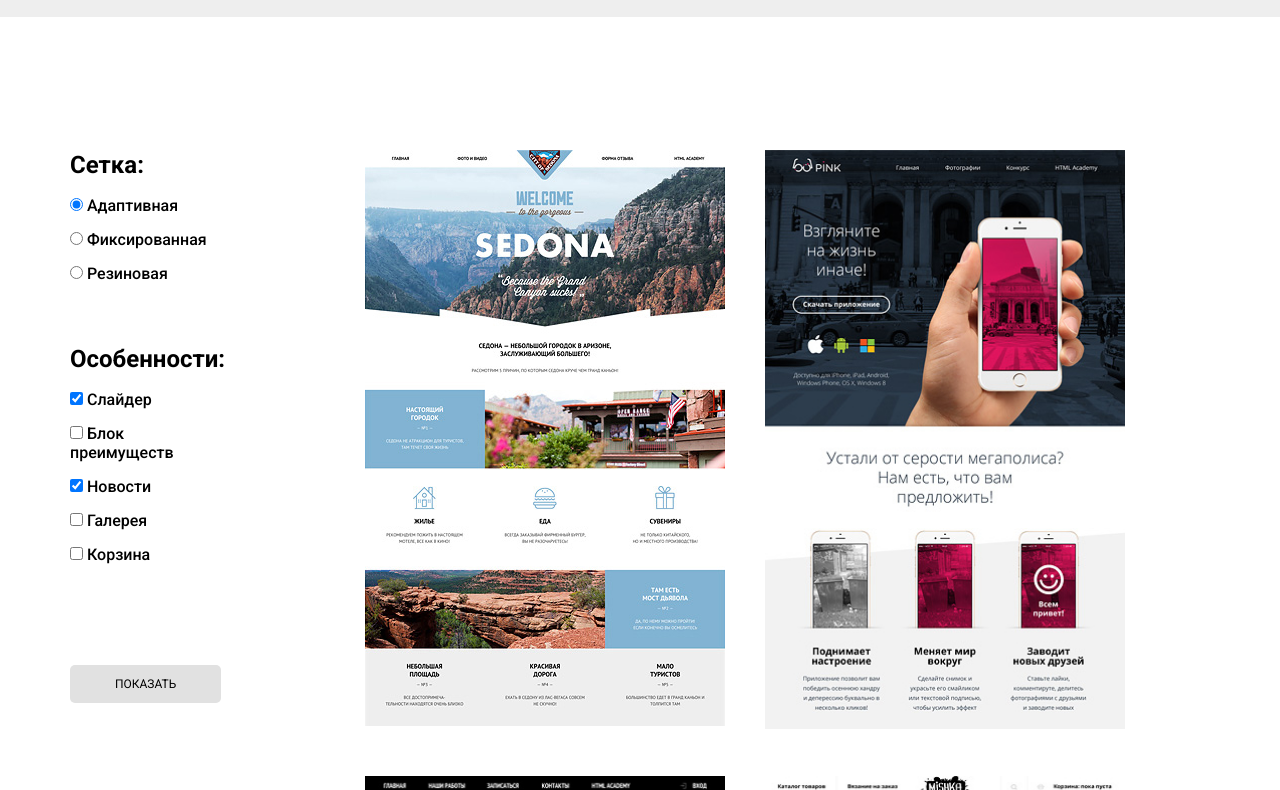
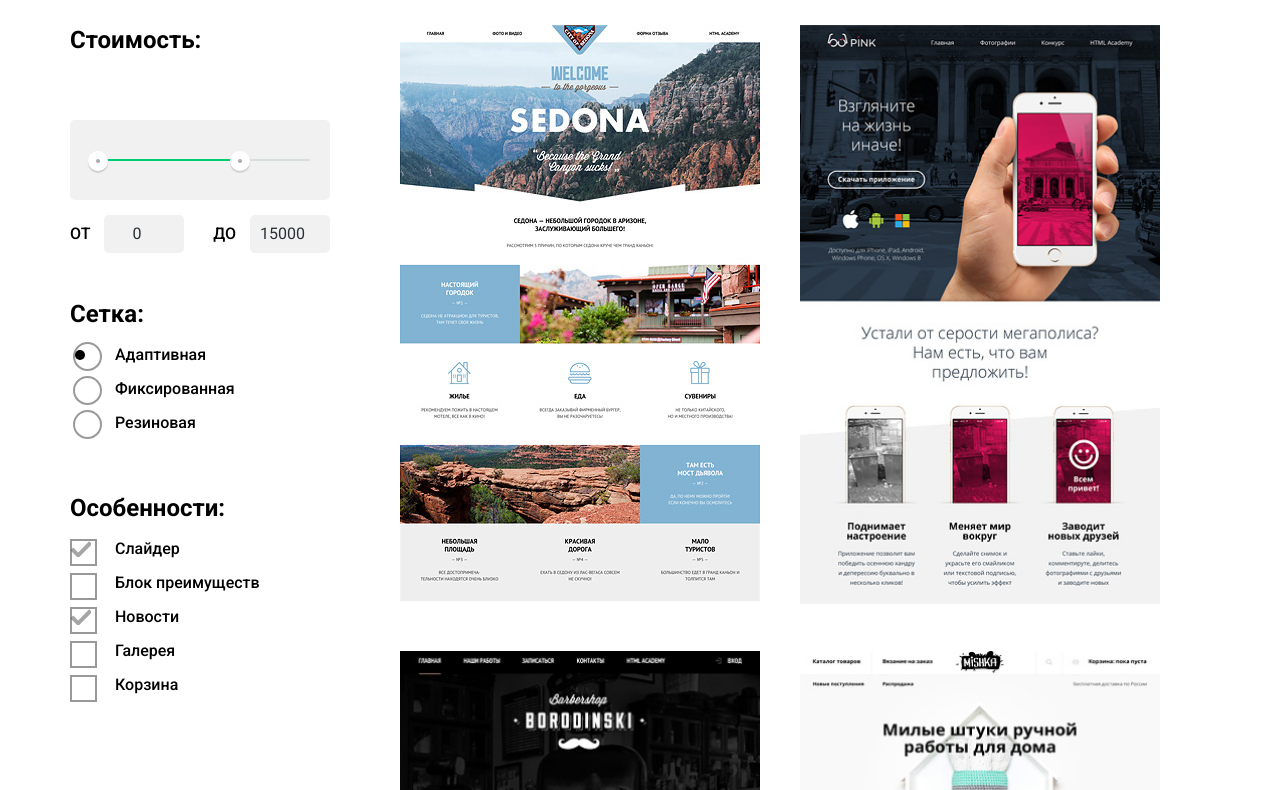
Before and after one commit to gryadunova/1498961-nerds-28, a plain HTML site: page catalog.html in a window 1280 px wide. Shown: the part 372-1162 px from the top of the page. Drawn offline with Linux system fonts and the light colour scheme.

Commit message:
Сетка доработка 2

```diff
--- a/catalog.html
+++ b/catalog.html
@@ -33,18 +33,34 @@
         <h2 class="visually-hidden">Фильтр шаблонов</h2>
         <form action="ihttps://echo.htmlacademy.ru" method="get">
           <fieldset>
+            <legend>Стоимость:</legend>
+            <div class="range-filter">
+              <div class="range-controls">
+                <div class="scale">
+                  <div class="bar"></div>
+                </div>
+                  <div class="toggle toggle-min" tabindex="0"></div>
+                  <div class="toggle toggle-max" tabindex="0"></div>
+              </div>
+              <div class="price-controls">
+                <label class="min-price"> от <input type="number" name="min-price" value="0"></label>
+                <label class="max-price"> до <input type="number" name="max-price" value="15000"></label>
+              </div>
+            </div>
+          </fieldset>
+          <fieldset>
             <legend>Сетка:</legend>
               <ul>
-            <li>
-            <input type="radio" name="grid" value="adaptive" id="filter-adaptive" checked>
+                <li class="filter-option filter-radio">
+                  <input class="visually-hidden filter-input-radio filter-input" type="radio" name="grid" value="adaptive" id="filter-adaptive" checked>
                   <label for="filter-adaptive">Адаптивная</label>
                 </li>
-            <li>
-            <input type="radio" name="grid" value="fixed" id="filter-fixed">
+                <li class="filter-option filter-radio">
+                  <input class="visually-hidden filter-input-radio filter-input" type="radio" name="grid" value="fixed" id="filter-fixed">
                   <label for="filter-fixed">Фиксированная</label>
                 </li>
-            <li>
-            <input type="radio" name="grid" value="rubber" id="filter-rubber">
+                <li class="filter-option filter-radio">
+                  <input class="visually-hidden filter-input-radio filter-input" type="radio" name="grid" value="rubber" id="filter-rubber">
                   <label for="filter-rubber">Резиновая</label>
                 </li>
               </ul>
@@ -52,24 +68,24 @@
           <fieldset>
             <legend>Особенности:</legend>
               <ul>
-            <li>
-            <input type="checkbox" name="slaider" id="filter-slaider" checked>
+                <li class="filter-option filter-checkbox">
+                  <input class="visually-hidden filter-input-checkbox filter-input" type="checkbox" name="slaider" id="filter-slaider" checked>
                   <label for="filter-slaider">Слайдер</label>
                 </li>
-            <li>
-            <input type="checkbox" name="benefits block" id="filter-benefits-block">
+                <li class="filter-option filter-checkbox">
+                  <input class="visually-hidden filter-input-checkbox filter-input" type="checkbox" name="benefits block" id="filter-benefits-block">
                   <label for="filter-benefits-block">Блок преимуществ</label>
                 </li>
-            <li>
-            <input type="checkbox" name="News" id="filter-news" checked>
+                <li class="filter-option filter-checkbox">
+                  <input class="visually-hidden filter-input-checkbox filter-input" type="checkbox" name="News" id="filter-news" checked>
                   <label for="filter-news">Новости</label>
                 </li>
-            <li>
-            <input type="checkbox" name="gallery" id="filter-gallery">
+                <li class="filter-option filter-checkbox">
+                  <input class="visually-hidden filter-input-checkbox filter-input" type="checkbox" name="gallery" id="filter-gallery">
                   <label for="filter-gallery">Галерея</label>
                 </li>
-            <li>
-            <input type="checkbox" name="basket" id="filter-basket">
+                <li class="filter-option filter-checkbox">
+                  <input class="visually-hidden filter-input-checkbox filter-input" type="checkbox" name="basket" id="filter-basket">
                   <label for="filter-basket">Корзина</label>
                 </li>
               </ul>
--- a/css/style.css
+++ b/css/style.css
@@ -18,6 +18,7 @@
 
 body {
   min-width: 900px;
+  min-width: 1160px;
   margin: 0;
   padding: 0;
   font-family: "Roboto", Arial, sans-sans-serif;
@@ -68,8 +69,8 @@ img {
   line-height: 55px;
   color: var(--basic-black);
 }
- /*Conteiner
-.container {
+ /*Conteiner*/
+/*.container {
   width: 880px;
   margin: 0 auto;
   padding: 0 10px;*/
@@ -77,8 +78,9 @@ img {
 
 /* Main navigation*/
 .main-navigations {
-  width: 100%;
+  /*width: 438px;*/
   display: flex;
+  position: relative;
   flex-wrap: wrap;
   flex-direction: row;
   justify-content: space-between;
@@ -89,7 +91,7 @@ img {
 
 
 .main-navigation-wrapper {
-  width: auto;
+  width: 100%;
 }
 /*  margin-bottom: 50px;*/
   margin-bottom: 50px;
@@ -109,29 +111,31 @@ img {
   text-decoration: none;
 }
 .main-navigations ul {
-  padding: 10px;
+  padding: 0px;
   list-style: none;
 }
 .site-navigation {
   display: flex;
-  width: 850px;
+  flex-wrap: wrap;
+  flex-direction: row;
+  width: 650px;
   margin-top: 75px;
   margin-bottom: 9px;
-  margin-left: 202px;
+  /*margin-left: 20px;*/
   padding: 0;
   list-style: none;
 }
 .site-navigation li {
-  margin-right: 20px;
+  margin-right: 45px;
 }
 .site-navigation a: not ([href]){
   background-color: var(--basic-gray);
 }
 /* Login link */
 .user-navigation {
-  margin-top: 85px;
-  margin-bottom: 9px;
-  width: 150px;
+  margin-top: 75px;
+  margin-bottom: 30px;
+  width: 115px;
 }
 /*basket-link*/
 .basket-link:before{
@@ -146,7 +150,7 @@ img {
   background-position: 0 0;
 }
 .user-navigation .basket-link {
-  padding-left: 50px;
+  padding-left: 25px;
   position: relative;
 }
 /* User navigation */
@@ -167,24 +171,31 @@ img {
 }
 /* slaider */
 .slider {
-  width: 900px;
-  position: absolute;
+  display: flex;
+  background-color: #EEEEEE;
+  width: 1160px;
+  position: relative;
   padding-top: 321px;
   text-align: center;
+  margin: 0 auto;
   color: var(--basic-black);
+
+  /*background-color: var(--basic-gray);*/
 }
 
 .slider-list {
   display: flex;
+  position: relative;
   flex-wrap: wrap;
   flex-direction: row;
   justify-content: space-between;
-  width: 100%;
   margin-top: 0;
   margin-bottom:80px;
   margin-left: 70px;
   padding: 0;
   list-style: none;
+  background-color: #EEEEEE;
+
 }
 .slaider-item {
   width: 440px;
@@ -213,8 +224,8 @@ img {
   position: absolute;
   width: 760px;
   height: 431px;
-  left: 537px;
-  top: 114px;
+  left: 400px;
+  top: 0px;
 }
 
 .site-wrapper-2 {
@@ -248,8 +259,8 @@ img {
   position: absolute;
   width: 88px;
   height: 18px;
-  left: 676px;
-  top: 431px;
+  left: 639px;
+  top: 477px;
   z-index: 20;
 }
 .slider-controls button {
@@ -270,7 +281,10 @@ img {
   padding: 0;
   font-size: 0;
 }
+.about-nerdz {
+  display: grid;
 
+}
 
 .social-navigation a:hover {
   background-color: var(--special-pink);
@@ -283,9 +297,12 @@ img {
 }
 
 /* Projects */
-.Projects {
+.projects {
+  margin-top: 80px;
   margin-left: 70px;
-  margin-bottom: 80px;
+  padding-top: 80px;
+  padding-bottom: 80px;
+  border-bottom: 2px solid #eee;
 }
 .projects-list {
   display: grid;
@@ -468,6 +485,128 @@ img {
   font-size: 24px;
   line-height: 30px;
 }
+.filter-option {
+  margin-bottom: 19px;
+  padding-left: 45px;
+}
+
+.filter-option label {
+  position: relative;
+  display: block;
+  cursor: pointer;
+  user-select: none;
+}
+.filter-input-radio + label::before {
+  content: "";
+  position: absolute;
+  left: -42px;
+  top: -3px;
+  width: 25px;
+  height: 25px;
+  border: 2px solid #000000;
+  border-radius: 50%;
+  opacity: 0.4;
+}
+.filter-input-radio:checked + label::after {
+  content: "";
+  position: absolute;
+  top: 5px;
+  left: -40px;
+  width: 10px;
+  height: 10px;
+  background-color: #000000;
+  border-radius: 50%;
+}
+
+.filter-input-checkbox:hover + label,
+.filter-input-checkbox:focus + label {
+  color: var(--basic-black);
+}
+
+.filter-input-checkbox + label::before {
+  content: "";
+  position: absolute;
+  left: -45px;
+  top: 4;
+  width: 23px;
+  height: 23px;
+  border: 2px solid #000000;
+  opacity: 0.4;
+}
+.filter-input-checkbox:checked + label::after {
+  content: "";
+  position: absolute;
+  top: 2px;
+  left: -45px;
+  width: 21px;
+  height: 16px;
+  background-image: url("../img/Shape.svg");
+  opacity: 0.5;
+}
+.range-filter {
+  width: 260px;
+  margin-top: 49px;
+}
+.range-controls {
+  position: relative;
+  height: 41px;
+  margin-bottom: 15px;
+  padding-top: 39px;
+  padding-right: 20px;
+  padding-left: 20px;
+  background-color: #f1f1f1;
+  border-radius: 5px;
+}
+.range-controls .scale {
+  height: 2px;
+  background: #d7dcde;
+}
+.range-controls .bar {
+  width: 70%;
+  height: 2px;
+  background: #00ca74;
+}
+.range-controls .toggle {
+  position: absolute;
+  top: 31px;
+  left: 0;
+  width: 4px;
+  height: 4px;
+  padding: 0;
+  border: 8px solid #ffffff;
+  background-color: #ababab;
+  border-radius: 50%;
+  box-shadow: 0 2px 1px 0 #cfcfcf;
+  cursor: pointer;
+}
+.range-controls .toggle-min {
+  left: 18px;
+}
+
+.range-controls .toggle-max {
+  left: 160px;
+}
+.price-controls {
+  display: flex;
+  justify-content: space-between;
+}
+.price-controls label {
+  text-transform: uppercase;
+  font-family: "Roboto", "Arial", sans-serif;
+  font-size: 16px;
+}
+.price-controls input {
+  width: 60px;
+  padding: 10px;
+  margin-left: 10px;
+  text-align: center;
+  color: #283136;
+  border: none;
+  border-radius: 5px;
+  background: #f1f1f1;
+  font-family: inherit;
+  font-size: inherit;
+}
 .page-body {
   min-height: 100%;
   display: grid;
@@ -475,11 +614,17 @@ img {
   align-content: start;
 }
 /*catalog*/
+.catalog-header {
 
+}
 .page-catalog {
   display: flex;
   flex-direction: row;
-
+}
+.page-index {
+  position: relative;
+  display: flex;
+  flex-direction: row;
 }
 .catalog {
   margin-left: 140px;
@@ -504,3 +649,7 @@ img {
   margin-top: 50px;
   margin-left: 70px;
 }
+/* Modal */
+.modal {
+
+}
```
Also changed, not shown: index.html (+19 -28 lines), img/Shape.svg (added). Lines whose indentation alone changed are shown as unchanged.
